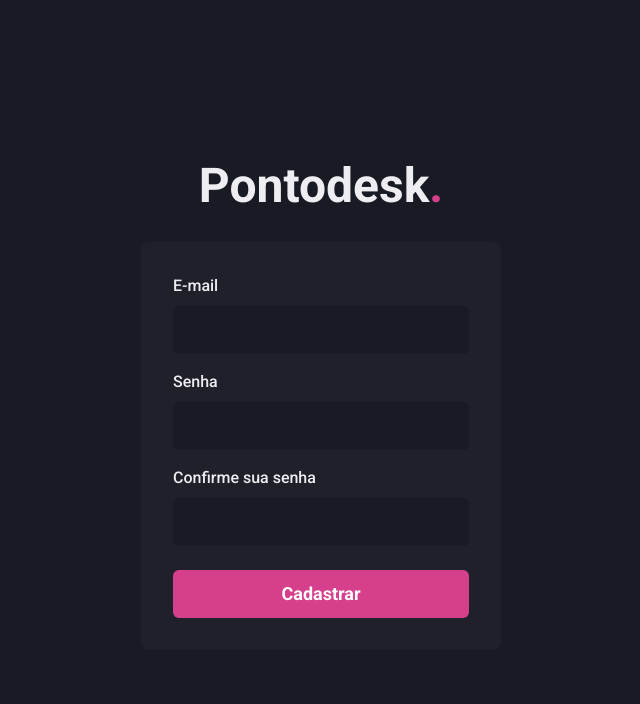
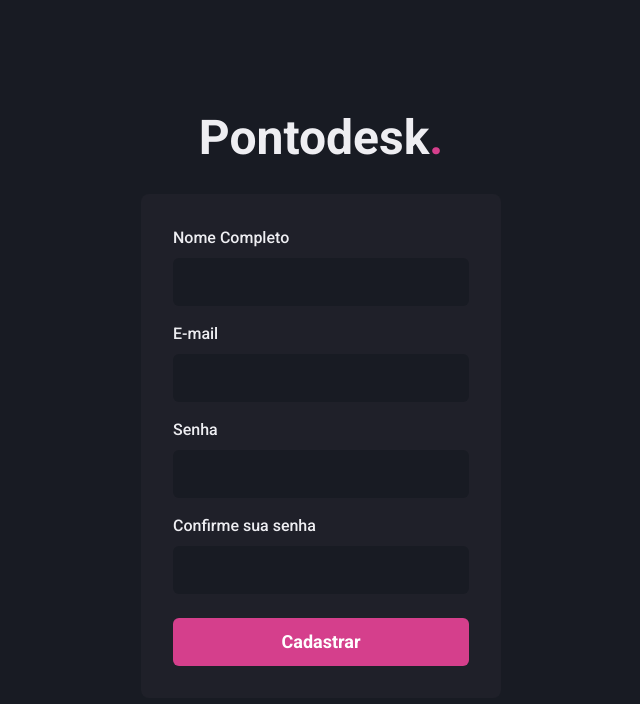
Before and after one commit to lucasspanholo/pontodesk-client, a Next.js app: page /signup in a window 1280 px wide. Shown: the top 704 px of the page, without its empty margins (319-959 px from the left). Built offline with nearby package versions, Linux system fonts and the light colour scheme.

Commit message:
Included new params for sign up user.

```diff
--- a/src/pages/signup.tsx
+++ b/src/pages/signup.tsx
@@ -3,16 +3,18 @@ import { yupResolver } from "@hookform/resolvers/yup";
 import { useForm } from "react-hook-form";
 import * as yup from "yup";
 import { Input } from "../components/Form/Input";
-import { api } from "../services/api";
+import { api, apiCreateUser } from "../services/api";
 import Router from 'next/router'
 
 interface SignUpProps {
+  name: string;
   email: string;
   password: string;
   password_confirmation: string;
 }
 
 const signInFormSchema = yup.object().shape({
+  name: yup.string().required('Nome obrigatório'),
   email: yup.string().required('E-mail obrigatório').email('E-mail inválido'),
   password: yup.string().required('Senha obrigatória').min(8, "No mínimo 8 caracteres"),
   password_confirmation: yup.string().required('A confirmação da senha é obrigatória').oneOf([yup.ref('password')], 'As senhas devem corresponder!'),
@@ -25,11 +27,11 @@ function SignUp({ }: SignUpProps) {
   const { errors } = formState;
   const toast = useToast();
 
-  async function handleCreateUser({ email, password, password_confirmation }: SignUpProps) {
-    const userData = { email, password, password_confirmation };
+  async function handleCreateUser({ name, email, password, password_confirmation }: SignUpProps) {
+    const userData = { name, email, password, password_confirmation };
 
     try {
-      await api.post('/auth', userData)
+      await apiCreateUser.post('users', userData)
       toast({
         title: 'Conta cadastrada com sucesso!',
         position: 'top-right',
@@ -72,6 +74,14 @@ function SignUp({ }: SignUpProps) {
       >
         <Stack spacing="4">
           <Input
+            name="name"
+            type="text"
+            label="Nome Completo"
+            error={errors.name}
+            {...register("name")}
+          />
+
+          <Input
             name="email"
             type="email"
             label="E-mail"
```
